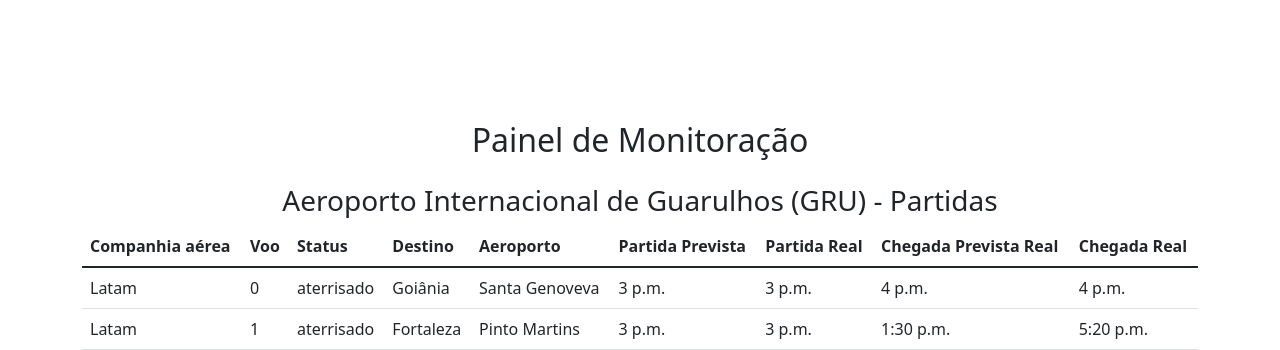
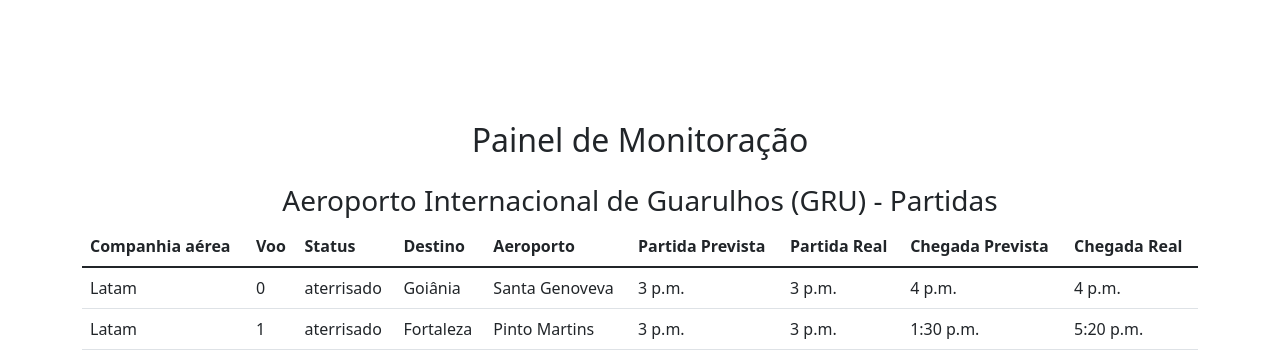
Before and after one commit to yurialvizi/monitora-voos, a Django app: page / in a window 1280 px wide. Shown: the part 446-796 px from the top of the page. Run offline with Django 4.2, Linux system fonts and the light colour scheme; data comes from the database, SQL or seed files in the repository; some libraries are stand-ins or nearby versions.

Commit message:
Atualizando Painel de Monitoração

```diff
--- a/templates/area_logada.html
+++ b/templates/area_logada.html
@@ -86,7 +86,7 @@
                 <th scope="col">Aeroporto</th>
                 <th scope="col">Partida Prevista</th>
                 <th scope="col">Partida Real</th>
-                <th scope="col">Chegada Prevista Real</th>
+                <th scope="col">Chegada Prevista</th>
                 <th scope="col">Chegada Real</th>
               </tr>
             </thead>
```
